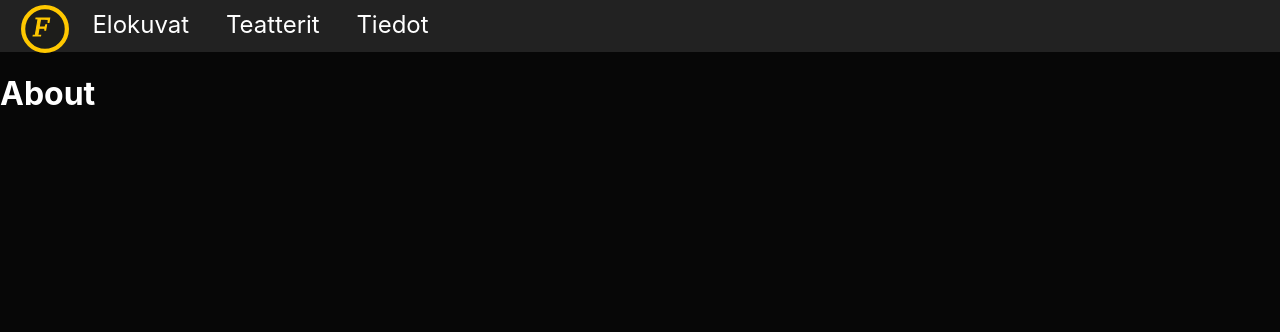
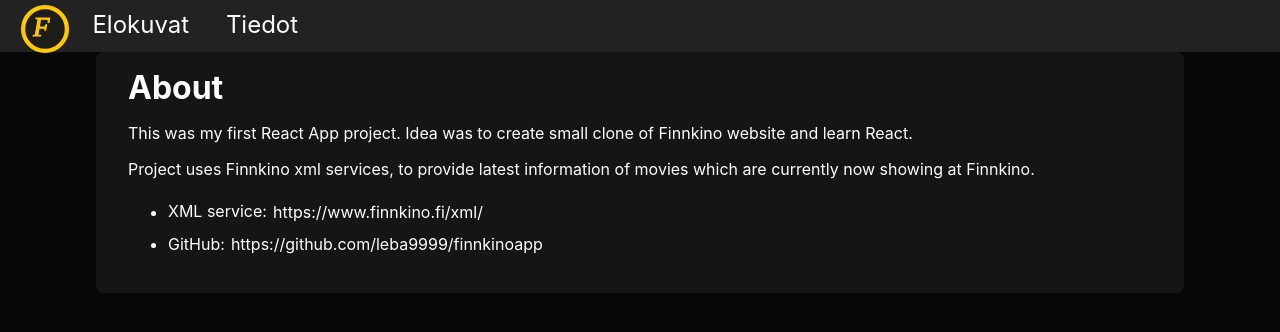
Before and after one commit to leba9999/finnkinoapp, a React (Create React App) app: page /about in a window 1280 px wide. Shown: the top 332 px of the page. Built offline with nearby package versions, Linux system fonts and the light colour scheme.

Commit message:
About page

```diff
--- a/src/components/layout/MainNavigation.js
+++ b/src/components/layout/MainNavigation.js
@@ -11,9 +11,6 @@
                     <Link to='/'>Elokuvat</Link>
                 </li>
                 <li>
-                    <Link to='/theaters'>Teatterit</Link>
-                </li>
-                <li>
                     <Link to='/about'>Tiedot</Link>
                 </li>
             </ul>
--- a/src/index.js
+++ b/src/index.js
@@ -4,7 +4,6 @@
 import './index.css';
 import App from './App';
 import Movies from "./pages/Movies";
-import Theaters from "./pages/Theaters";
 import About from "./pages/About";
 import Movie from "./pages/Movie";
 import Tickets from "./pages/Tickets";
@@ -17,7 +16,6 @@
                   <Route index element={<Movies/>}/>
                   <Route path="movie/:id/" element={<Movie/>}/>
                   <Route path="movie/:id/tickets" element={<Tickets />}/>
-                  <Route path="theaters" element={<Theaters/>}/>
                   <Route path="about" element={<About/>}/>
               </Route>
           </Routes>
--- a/src/pages/About.js
+++ b/src/pages/About.js
@@ -1,7 +1,19 @@
+import classes from "./About.module.css";
+
 function About() {
     return (
-        <div className="About">
+        <div className={classes.content} >
             <h1>About</h1>
+            <p>This was my first React App project. Idea was to create small clone of Finnkino website and learn React.</p>
+            <p>Project uses Finnkino xml services, to provide latest information of movies which are currently now showing at Finnkino.</p>
+            <ul>
+                <li>
+                    XML service: <a className={classes.link} href={"https://www.finnkino.fi/xml/"}>https://www.finnkino.fi/xml/</a>
+                </li>
+                <li>
+                    GitHub: <a className={classes.link} href={"https://github.com/leba9999/finnkinoapp"}>https://github.com/leba9999/finnkinoapp</a>
+                </li>
+            </ul>
         </div>
     );
 }
--- /dev/null
+++ b/src/pages/About.module.css
@@ -0,0 +1,36 @@
+.content > h1{
+    color: white;
+    margin: 0;
+}
+.controls{
+    background-color: #1F1F1F;
+    border-radius: 0.5em;
+    padding: 0 0.2em;
+}
+.content{
+    background-color: #151515;
+    margin: auto;
+    width: 80%;
+    max-width: 70em;
+    border-radius: 0.5em;
+    padding: 1em 2em;
+    color: white;
+}
+.link{
+    text-decoration: none;
+    font-size: medium;
+    color: #ffffff;
+    padding: 0.4em 0.1em;
+    display: inline-block;
+}
+.link:after {
+    content: '';
+    position: absolute;
+    width: 100%;
+    transform: scaleX(0);
+    height: 2px;
+    bottom: 0;
+    left: 0;
+    background-color: #FFC800;
+    transform-origin: bottom left;
+}
--- a/src/pages/Theaters.js
+++ /dev/null
@@ -1,9 +0,0 @@
-function Theaters() {
-    return (
-        <div className="Theaters">
-            <h1>Theaters</h1>
-        </div>
-    );
-}
-
-export default Theaters;
```
